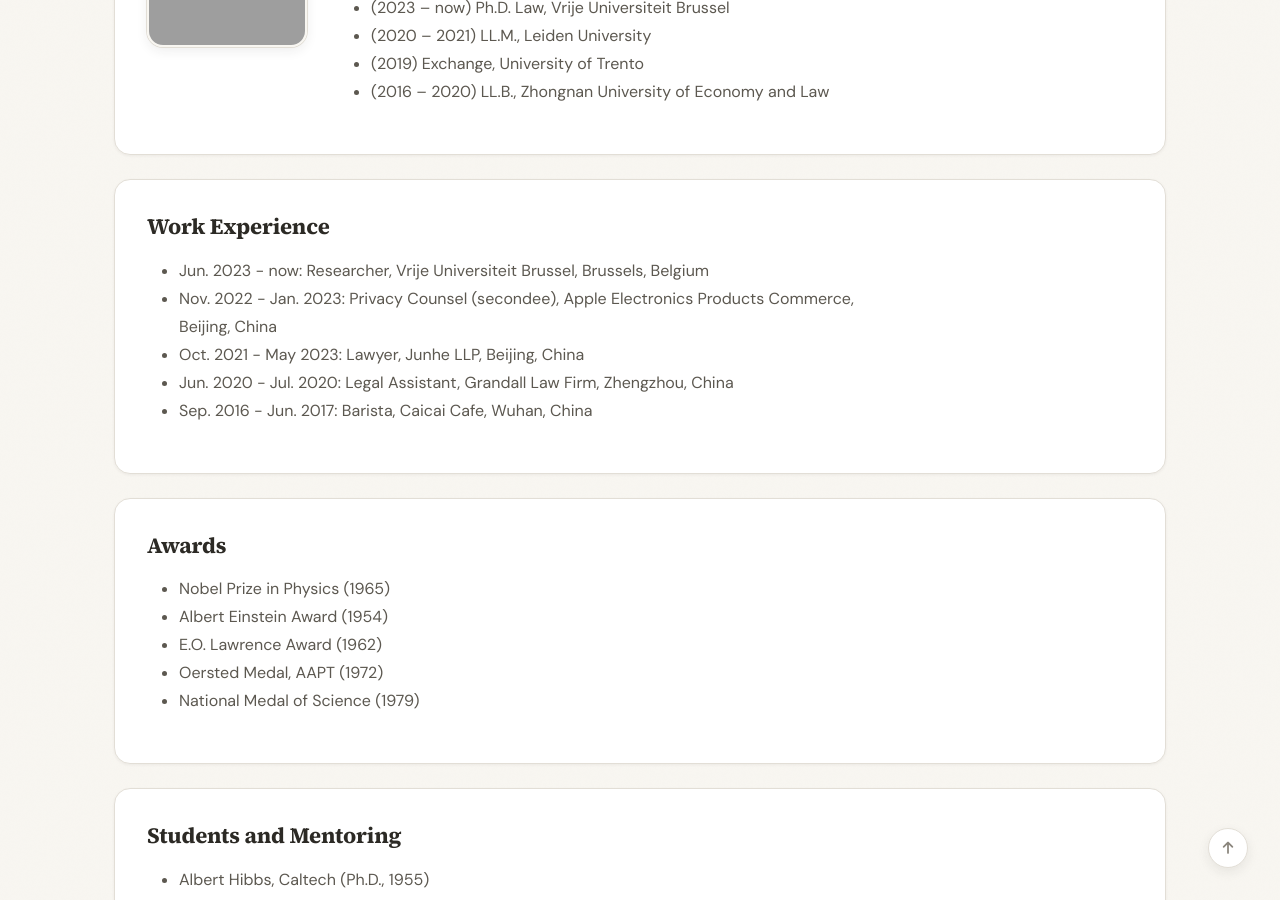
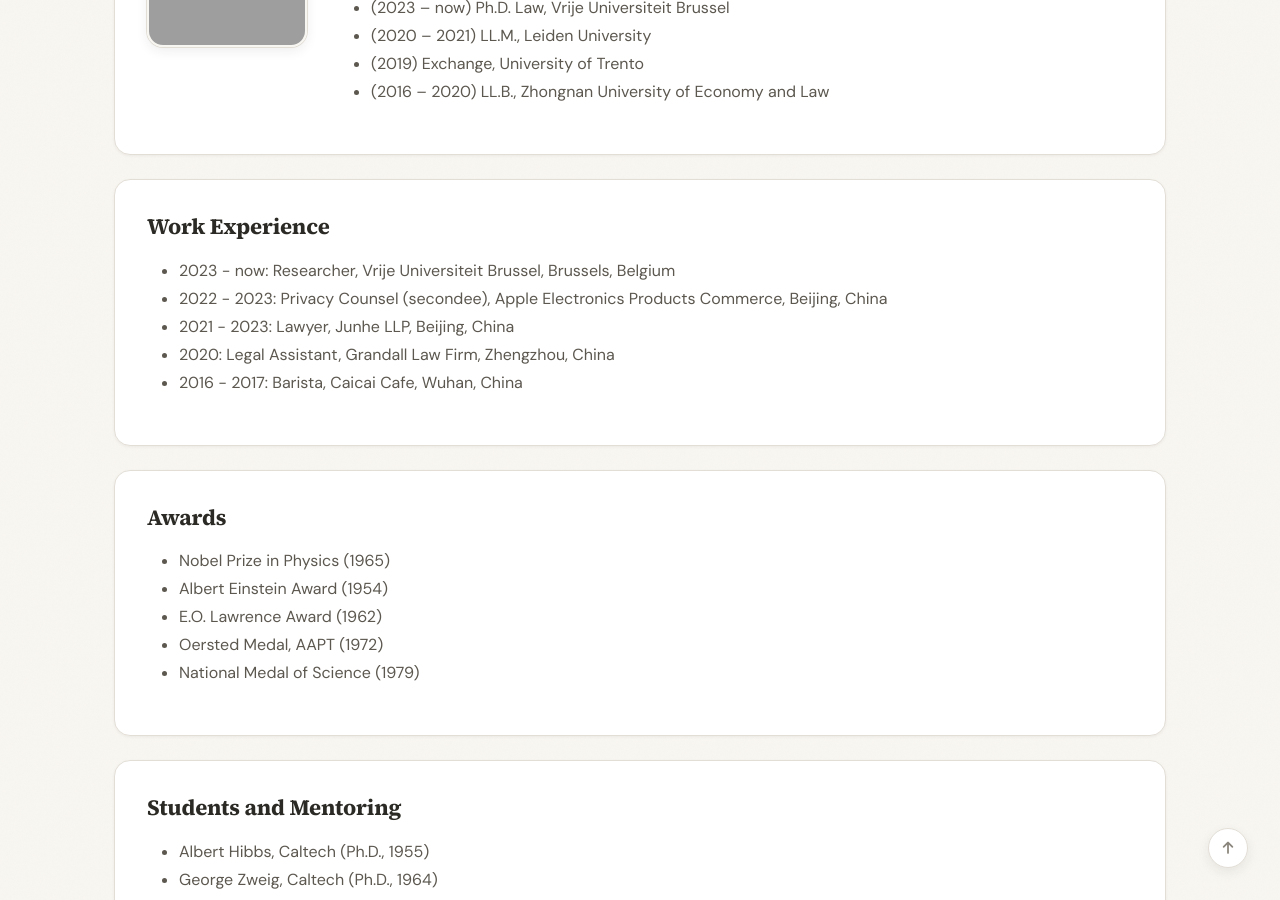
Before and after one commit to suruoxin/suruoxin.github.io, a Jekyll site: the page built from _pages/about.md, in a window 1280 px wide and 900 px high, scrolled down 417 px. Built offline with Jekyll 4.4.1, drawn with Linux system fonts in a browser that asks for light colours; a style sheet for code colours, icons or effects is not loaded; grey boxes are pictures that could not be loaded.

Commit message:
Update Work Experience dates to simplified format

```diff
--- a/_pages/about.md
+++ b/_pages/about.md
@@ -37,11 +37,11 @@ permalink: /about/
 <div class="section-card">
 <h3>Work Experience</h3>
 <ul>
-<li>Jun. 2023 - now: Researcher, Vrije Universiteit Brussel, Brussels, Belgium</li>
-<li>Nov. 2022 - Jan. 2023: Privacy Counsel (secondee), Apple Electronics Products Commerce, Beijing, China</li>
-<li>Oct. 2021 - May 2023: Lawyer, Junhe LLP, Beijing, China</li>
-<li>Jun. 2020 - Jul. 2020: Legal Assistant, Grandall Law Firm, Zhengzhou, China</li>
-<li>Sep. 2016 - Jun. 2017: Barista, Caicai Cafe, Wuhan, China</li>
+<li>2023 - now: Researcher, Vrije Universiteit Brussel, Brussels, Belgium</li>
+<li>2022 - 2023: Privacy Counsel (secondee), Apple Electronics Products Commerce, Beijing, China</li>
+<li>2021 - 2023: Lawyer, Junhe LLP, Beijing, China</li>
+<li>2020: Legal Assistant, Grandall Law Firm, Zhengzhou, China</li>
+<li>2016 - 2017: Barista, Caicai Cafe, Wuhan, China</li>
 </ul>
 </div>
 {% endif %}
```
